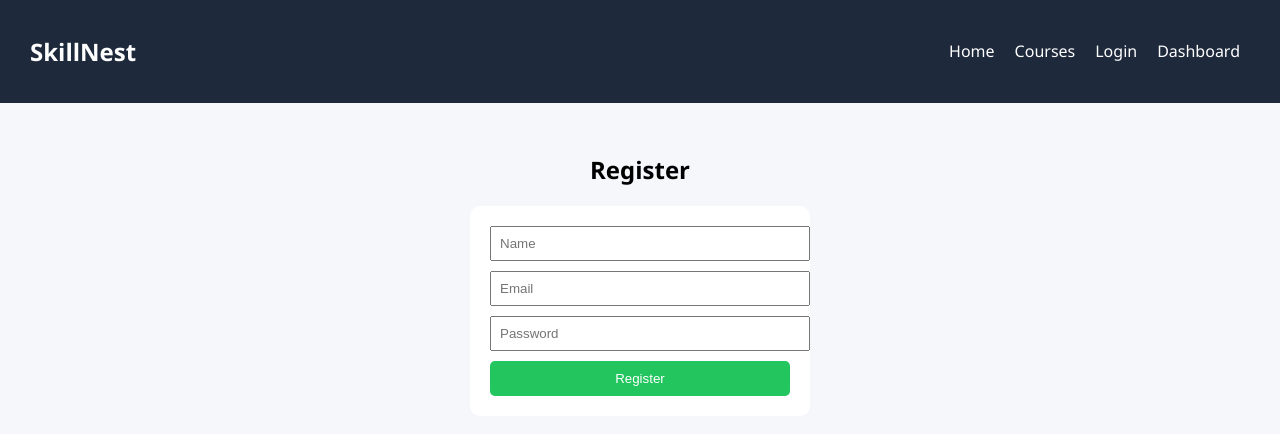
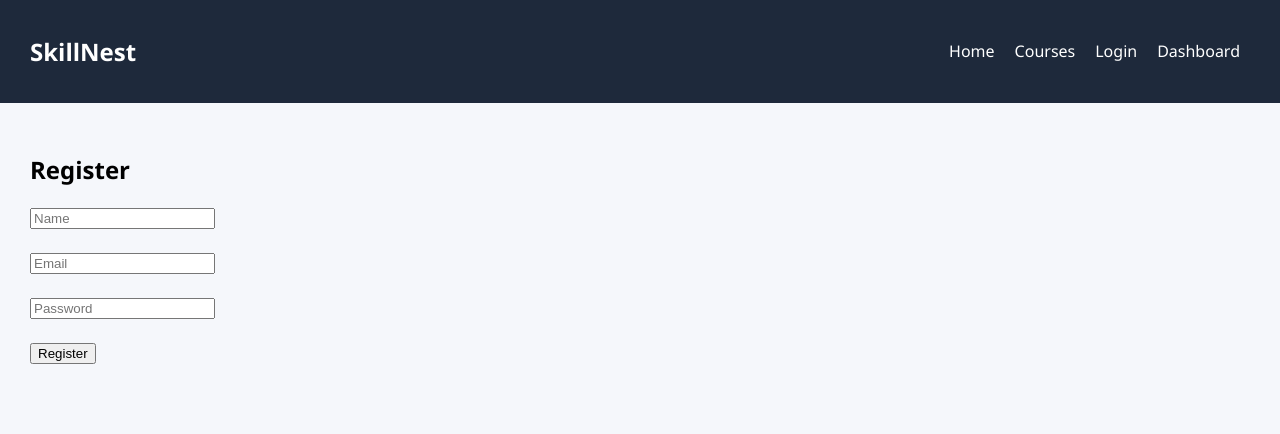
Before and after one commit to ANUA869/skillnest-frontend, a React (Create React App) app: page /register in a window 1280 px wide. Shown: the top 434 px of the page. Built offline with nearby package versions, Linux system fonts and the light colour scheme.

Commit message:
added register page

```diff
--- a/src/pages/Register.js
+++ b/src/pages/Register.js
@@ -1,34 +1,46 @@
+import { useState } from "react";
+import axios from "axios";
+
 function Register() {
+  const [name, setName] = useState("");
+  const [email, setEmail] = useState("");
+  const [password, setPassword] = useState("");
+
+  const handleRegister = async () => {
+    try {
+      const res = await axios.post(
+        "https://skillnest-backend-g385.onrender.com/api/auth/register",
+        {
+          name,
+          email,
+          password,
+        }
+      );
+
+      alert(res.data.message);
+      window.location.href = "/login";
+    } catch (err) {
+      console.log(err.response?.data || err.message);
+      alert(err.response?.data?.msg || "Registration failed ❌");
+    }
+  };
+
   return (
-    <div style={{ padding: "30px", textAlign: "center" }}>
+    <div style={{ padding: "30px" }}>
       <h2>Register</h2>
 
-      <div
-        style={{
-          maxWidth: "300px",
-          margin: "auto",
-          background: "white",
-          padding: "20px",
-          borderRadius: "10px",
-        }}
-      >
-        <input placeholder="Name" style={{ width: "100%", marginBottom: "10px", padding: "8px" }} />
-        <input placeholder="Email" style={{ width: "100%", marginBottom: "10px", padding: "8px" }} />
-        <input placeholder="Password" style={{ width: "100%", marginBottom: "10px", padding: "8px" }} />
+      <input placeholder="Name" onChange={(e) => setName(e.target.value)} />
+      <br /><br />
 
-        <button
-          style={{
-            width: "100%",
-            padding: "10px",
-            background: "#22c55e",
-            color: "white",
-            border: "none",
-            borderRadius: "5px",
-          }}
-        >
-          Register
-        </button>
-      </div>
+      <input placeholder="Email" onChange={(e) => setEmail(e.target.value)} />
+      <br /><br />
+
+      <input type="password" placeholder="Password"
+        onChange={(e) => setPassword(e.target.value)} />
+
+      <br /><br />
+
+      <button onClick={handleRegister}>Register</button>
     </div>
   );
 }
```
